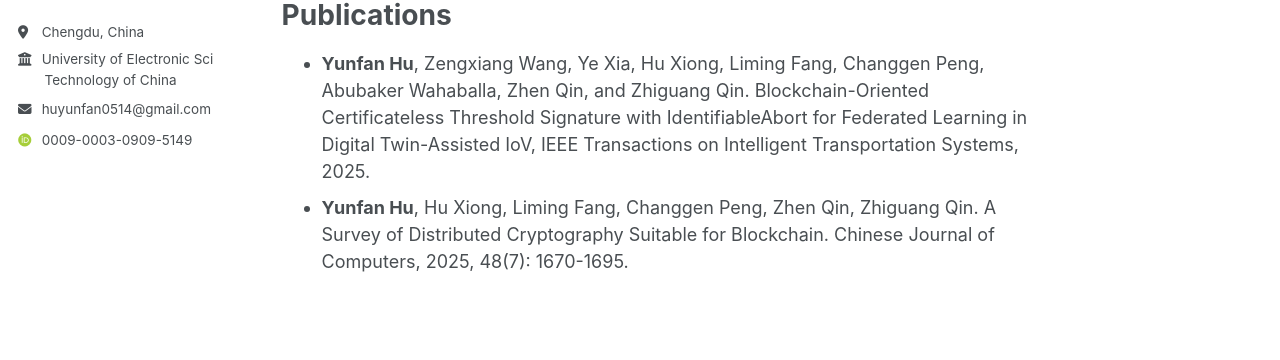
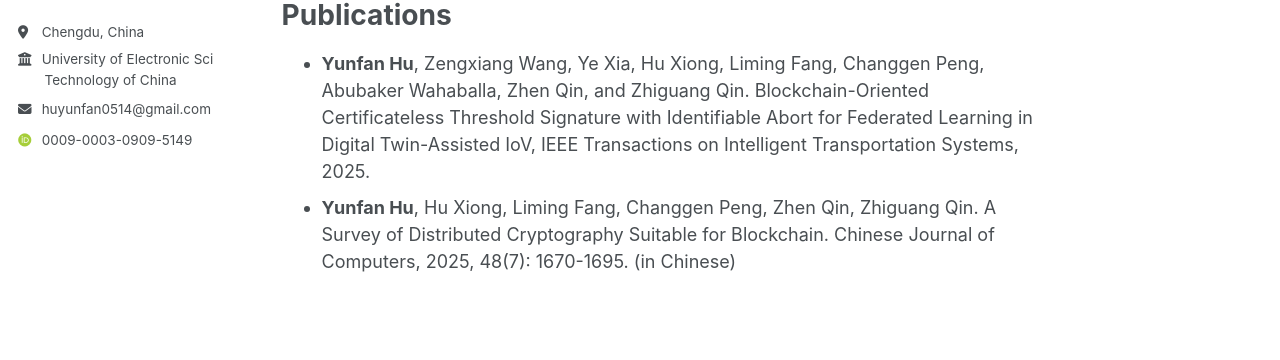
Before and after one commit to HYF0514/HYF0514.github.io, a Jekyll site: the page built from _pages/about.md, in a window 1280 px wide. Shown: the part 344-704 px from the top of the page. Built offline with Jekyll 4.4.1, drawn with Linux system fonts in a browser that asks for light colours; some web fonts are replaced; a script bundle is joined from its source files by our own code; library files that are not in the unit come from our copies.

Commit message:
Update about.md

```diff
--- a/_pages/about.md
+++ b/_pages/about.md
@@ -16,5 +16,5 @@
 
 Publications
 ============
-* **Yunfan Hu**, Zengxiang Wang, Ye Xia, Hu Xiong, Liming Fang, Changgen Peng, Abubaker Wahaballa, Zhen Qin, and Zhiguang Qin. Blockchain-Oriented Certificateless Threshold Signature with IdentifiableAbort for Federated Learning in Digital Twin-Assisted IoV, IEEE Transactions on Intelligent Transportation Systems, 2025.
-* **Yunfan Hu**, Hu Xiong, Liming Fang, Changgen Peng, Zhen Qin, Zhiguang Qin. A Survey of Distributed Cryptography Suitable for Blockchain. Chinese Journal of Computers, 2025, 48(7): 1670-1695.
+* **Yunfan Hu**, Zengxiang Wang, Ye Xia, Hu Xiong, Liming Fang, Changgen Peng, Abubaker Wahaballa, Zhen Qin, and Zhiguang Qin. Blockchain-Oriented Certificateless Threshold Signature with Identifiable Abort for Federated Learning in Digital Twin-Assisted IoV, IEEE Transactions on Intelligent Transportation Systems, 2025.
+* **Yunfan Hu**, Hu Xiong, Liming Fang, Changgen Peng, Zhen Qin, Zhiguang Qin. A Survey of Distributed Cryptography Suitable for Blockchain. Chinese Journal of Computers, 2025, 48(7): 1670-1695. (in Chinese)
```
